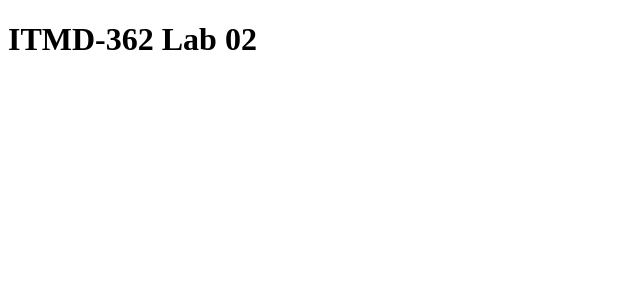
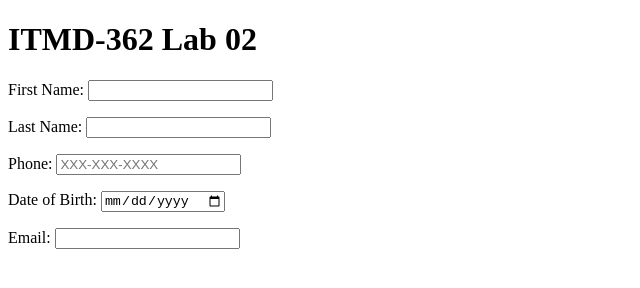
Before and after one commit to JsRashkow/itmd362_lab_02, a plain HTML site: page index.html in a window 1280 px wide. Shown: the whole page, without its empty margins (0-640 px from the left). Drawn offline with Linux system fonts and the light colour scheme.

Commit message:
added labels to form

```diff
--- a/index.html
+++ b/index.html
@@ -12,11 +12,11 @@
   </header>
   <div class='infoform'>
     <div class='custinfo'>
-	  <p></p>
-	  <p></p>
-	  <p></p>
-	  <p></p>
-	  <p></p>
+	  <p><label>First Name: <input type="text" name="firstName"></label></p>
+	  <p><label>Last Name: <input type="text" name="lastName"></label></p>
+	  <p><label>Phone: <input type="tel" name="phoneNum" placeholder="XXX-XXX-XXXX"></label></p>
+	  <p><label>Date of Birth: <input type="date" name="birthDate"></label></p>
+	  <p><label>Email: <input type="email" name="email"></label></p>
 	</div>
   </div>
 </body>
```
